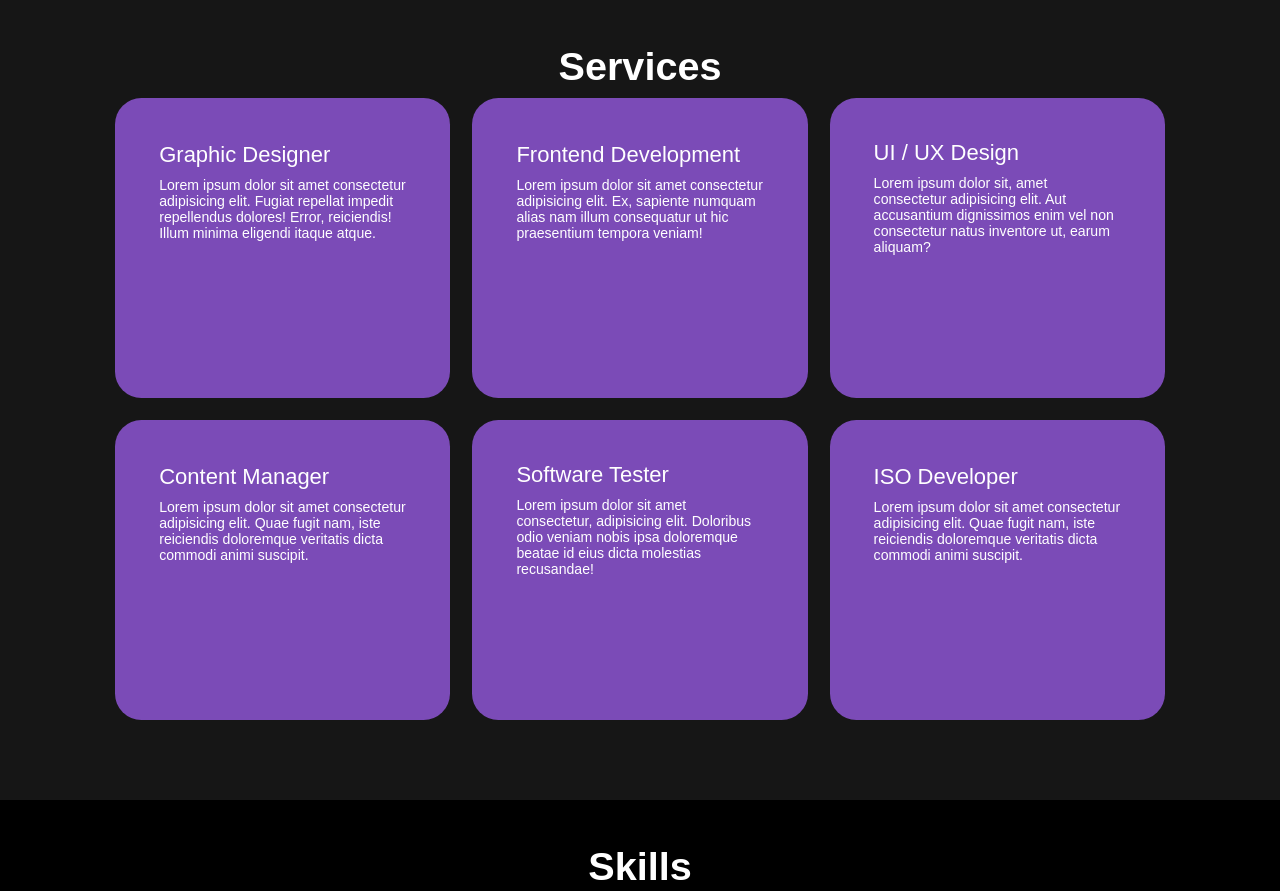
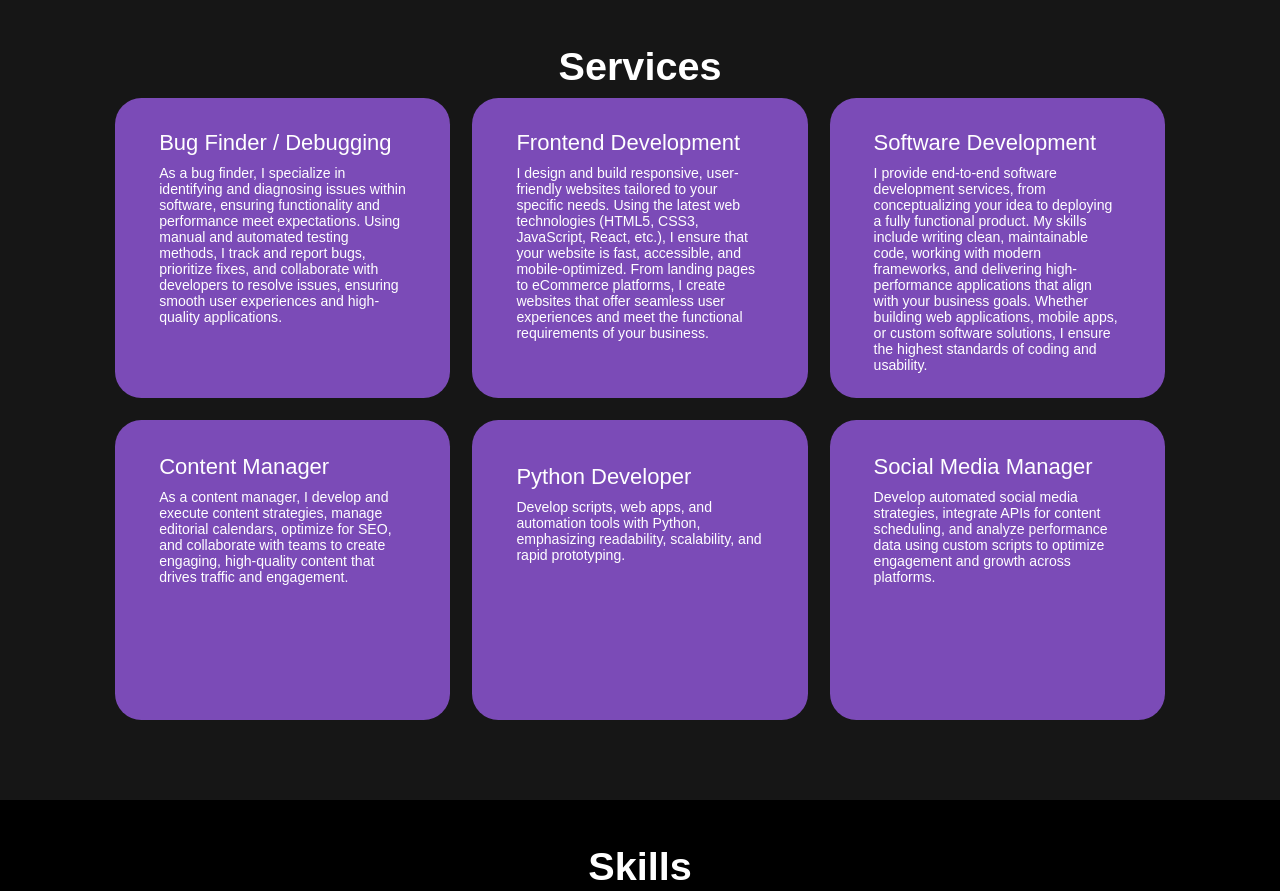
Before and after one commit to Arpan-Saha-25/Portfolio, a plain HTML site: page index.html in a window 1280 px wide. Shown: the part 800-1691 px from the top of the page. Drawn offline with Linux system fonts and the light colour scheme; a web font is replaced by a local one.

Commit message:
fixed ICON issue & alignments

```diff
--- a/index.html
+++ b/index.html
@@ -30,7 +30,7 @@
 
     <section class="home" id="home">
         <div class="home-img">
-            <img src="img1.jpg" alt="">
+            <img src="./assets/images/img1.jpg" alt="">
         </div>
         <div class="home-content">
             <h1>Hi, It's <span>Arpan</span></h1>
@@ -61,45 +61,67 @@
         <div class="service-container">
             <div class="service-box">
                 <div class="service-info">
-                    <h4>Graphic Designer</h4>
-                    <p>Lorem ipsum dolor sit amet consectetur adipisicing elit. Fugiat repellat impedit repellendus
-                        dolores! Error, reiciendis! Illum minima eligendi itaque atque.</p>
+                    <h4>Bug Finder / Debugging</h4>
+                    <p>
+                        As a bug finder, I specialize in identifying and diagnosing issues within software, ensuring
+                        functionality and performance meet expectations. Using manual and automated testing methods, I
+                        track and report bugs, prioritize fixes, and collaborate with developers to resolve issues,
+                        ensuring smooth user experiences and high-quality applications.
+
+                    </p>
                 </div>
             </div>
             <div class="service-box">
                 <div class="service-info">
                     <h4>Frontend Development</h4>
-                    <p>Lorem ipsum dolor sit amet consectetur adipisicing elit. Ex, sapiente numquam alias nam illum
-                        consequatur ut hic praesentium tempora veniam!</p>
+                    <p>
+                        I design and build responsive, user-friendly websites tailored to your specific needs. Using the
+                        latest web technologies (HTML5, CSS3, JavaScript, React, etc.), I ensure that your website is
+                        fast, accessible, and mobile-optimized. From landing pages to eCommerce platforms, I create
+                        websites that offer seamless user experiences and meet the functional requirements of your
+                        business.
+                    </p>
                 </div>
             </div>
             <div class="service-box">
                 <div class="service-info">
-                    <h4>UI / UX Design</h4>
-                    <p>Lorem ipsum dolor sit, amet consectetur adipisicing elit. Aut accusantium dignissimos enim vel
-                        non consectetur natus inventore ut, earum aliquam?
+                    <h4>Software Development</h4>
+                    <p>
+                        I provide end-to-end software development services, from conceptualizing your idea to deploying
+                        a fully functional product. My skills include writing clean, maintainable code, working with
+                        modern frameworks, and delivering high-performance applications that align with your business
+                        goals. Whether building web applications, mobile apps, or custom software solutions, I ensure
+                        the highest standards of coding and usability.
                     </p>
                 </div>
             </div>
             <div class="service-box">
                 <div class="service-info">
                     <h4>Content Manager</h4>
-                    <p>Lorem ipsum dolor sit amet consectetur adipisicing elit. Quae fugit nam, iste reiciendis
-                        doloremque veritatis dicta commodi animi suscipit.</p>
+                    <p>
+                        As a content manager, I develop and execute content strategies, manage editorial calendars,
+                        optimize for SEO, and collaborate with teams to create engaging, high-quality content that
+                        drives traffic and engagement.
+
+                    </p>
                 </div>
             </div>
             <div class="service-box">
                 <div class="service-info">
-                    <h4>Software Tester</h4>
-                    <p>Lorem ipsum dolor sit amet consectetur, adipisicing elit. Doloribus odio veniam nobis ipsa
-                        doloremque beatae id eius dicta molestias recusandae!</p>
+                    <h4>Python Developer</h4>
+                    <p>
+                        Develop scripts, web apps, and automation tools with Python, emphasizing readability,
+                        scalability, and rapid prototyping.
+                    </p>
                 </div>
             </div>
             <div class="service-box">
                 <div class="service-info">
-                    <h4>ISO Developer</h4>
-                    <p>Lorem ipsum dolor sit amet consectetur adipisicing elit. Quae fugit nam, iste reiciendis
-                        doloremque veritatis dicta commodi animi suscipit.</p>
+                    <h4>Social Media Manager</h4>
+                    <p>
+                        Develop automated social media strategies, integrate APIs for content scheduling, and analyze
+                        performance data using custom scripts to optimize engagement and growth across platforms.
+                    </p>
                 </div>
             </div>
 
--- a/style.css
+++ b/style.css
@@ -226,31 +226,38 @@ section {
     font-size: 34px;
     font-weight: 600;
     min-width: 280px;
+
+    display: inline-block;
+    position: relative;
 }
 
 .typing-text span {
     position: relative;
+
+    display: inline-block;
 }
 
 .typing-text span::before {
     content: 'CS Student ! ';
     color: var(-- main-color);
-    animation: words 20s infinite;
+    animation: words 20s infinite, typing 20s steps(14) infinite;
 }
 
 .typing-text span::after {
     content: '';
     background: var(--bg-color);
     position: absolute;
-    width: calc(100% + 8px);
+    width: 3px;
     height: 100%;
     border-left: 3px solid var(--bg-color);
-    /* right: -8; */
-    animation: cursor 0.6s infinite, typing 20s steps(14) infinite;
-
-    width: 3px;
+    top: 0;
     right: 0;
     animation: cursor 0.6s infinite, typing 20s steps(14) infinite;
+    /* width: calc(100% + 8px); */
+    /* right: -8; */
+    /* width: 3px;
+    right: 0;
+    animation: cursor 0.6s infinite, typing 20s steps(14) infinite; */
 }
 
 @keyframes cursor {
@@ -317,7 +324,8 @@ section {
     65%,
     80%,
     85% {
-        width: calc(100% + 8px);
+        /* width: calc(100% + 8px);*/
+        width: 100%;
 
     }
 
@@ -349,7 +357,7 @@ section {
     }
 }
 
-/* service secction */
+/* service section */
 .service {
     background: var(--second-bg-color);
 }
@@ -487,7 +495,7 @@ section {
     margin-left: 0.5rem;
 }
 
-@media screen and (max-width: 600px) {
+@media screen and (max-width: 840px) {
     .skills .container {
         margin: 0;
         padding: 0;
@@ -506,8 +514,8 @@ section {
     }
 }
 
+
 /* education section  */
-
 .education {
     background: var(--second-bg-color);
 }
@@ -538,8 +546,13 @@ section {
 }
 
 .education .container::after {
+    /* Font Awesome 5 Free */
+    /* font-family: "Font Awesome 5 Free"; */
+    font-family: FontAwesome;
     content: '\f501';
-    /* "\e63b"; if not supported, use this*/
+    /* if not supported, use this */
+    /* "\f19d"; */
+    /* "\e63b"; */
     /* "\f19d"; */
     /* '\f501'; */
     position: absolute;
@@ -554,8 +567,6 @@ section {
     z-index: 100;
     font-size: 1.89rem;
     text-align: center;
-    /* Font Awesome 5 Free */
-    font-family: "Font Awesome 5 Free";
     color: rgb(90, 64, 64);
 }
 
```
Also changed, not shown: assets/images/img1.jpg (renamed from img1.jpg), 3 other files.
